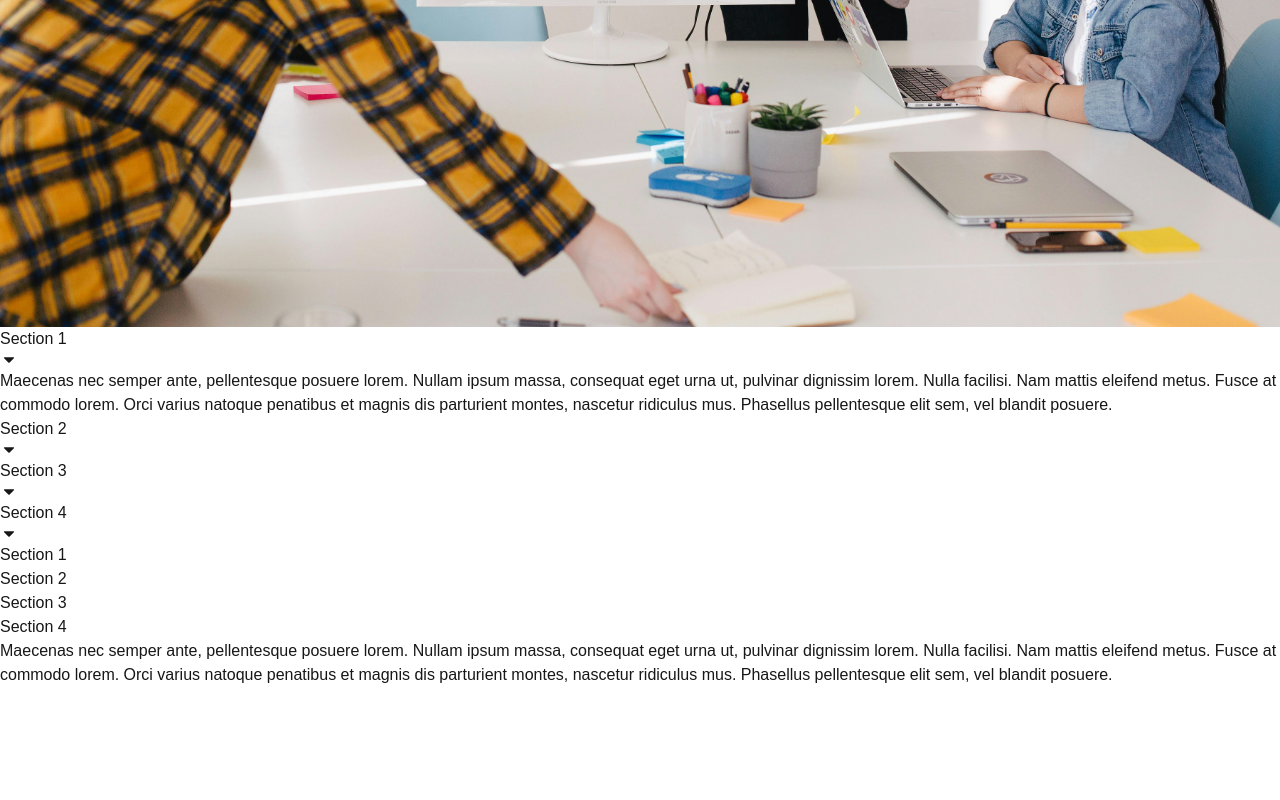
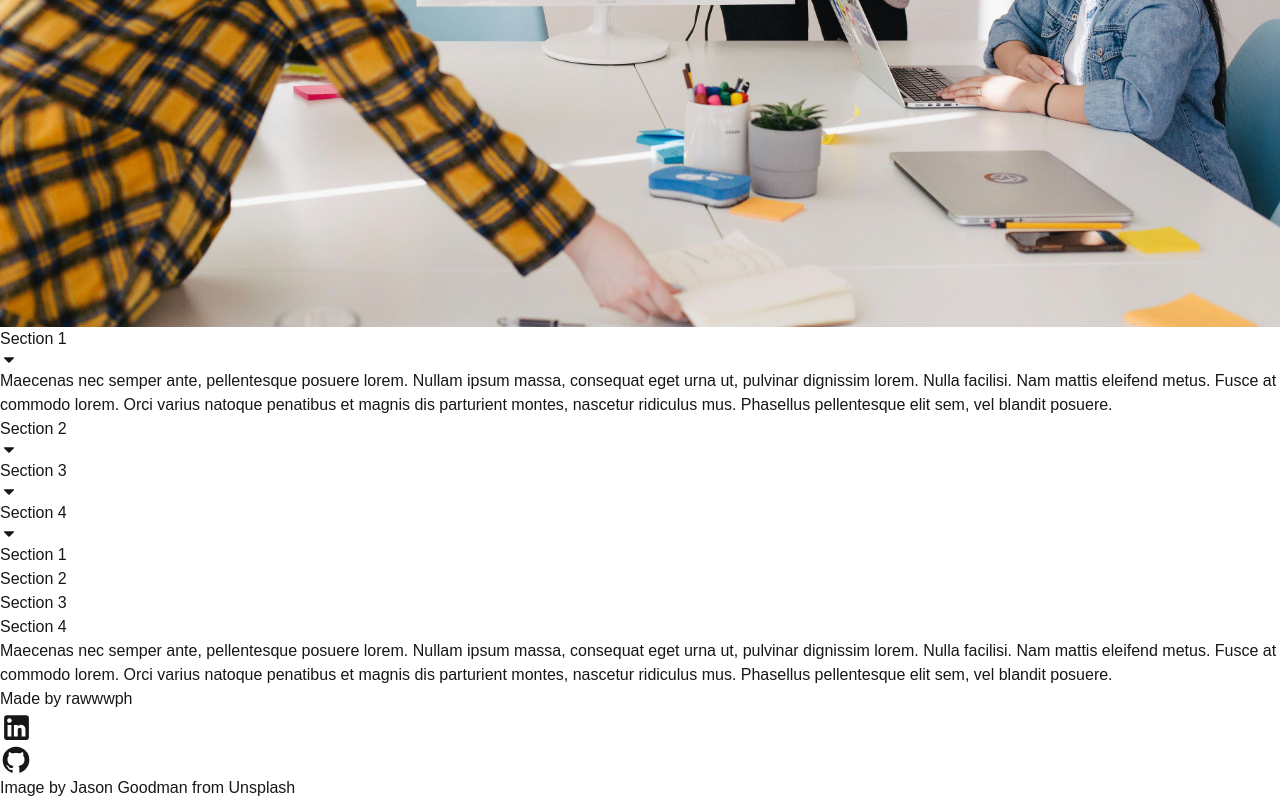
Before and after one commit to raphroncal/tab-accordion, a Next.js app: page / in a window 1280 px wide. Shown: the part 646-1446 px from the top of the page. Before the commit the page ends 1333 px from the top, so only its background shows below. Built offline with nearby package versions, Linux system fonts and the light colour scheme.

Commit message:
[Footer] Implemented

```diff
--- a/src/app/page.tsx
+++ b/src/app/page.tsx
@@ -1,6 +1,7 @@
 "use client";
 
 import Accordion from "@/components/Accordion";
+import Footer from "@/components/Footer";
 import NavBar from "@/components/NavBar";
 import {useEffect, useState} from "react";
 
@@ -122,6 +123,7 @@ export default function Home() {
           </div>
         </div>
       </div>
+      <Footer />
     </div>
   );
 }
--- /dev/null
+++ b/src/components/Footer.tsx
@@ -0,0 +1,63 @@
+import Link from "next/link";
+
+const Footer: React.FC = () => {
+  return (
+    <div className="px-8 pt-8 pb-32 border-t space-y-10">
+      <div>
+        <p>Made by rawwwph</p>
+        <ul className="flex flex-row">
+          <li>
+            <Link
+              href="https://github.com/raphroncal"
+              rel="noopener noreferrer"
+              target="_blank"
+            >
+              <svg
+                xmlns="http://www.w3.org/2000/svg"
+                width="33"
+                height="33"
+                viewBox="0 0 24 24"
+              >
+                <path
+                  fill="currentColor"
+                  d="M19 3a2 2 0 0 1 2 2v14a2 2 0 0 1-2 2H5a2 2 0 0 1-2-2V5a2 2 0 0 1 2-2zm-.5 15.5v-5.3a3.26 3.26 0 0 0-3.26-3.26c-.85 0-1.84.52-2.32 1.3v-1.11h-2.79v8.37h2.79v-4.93c0-.77.62-1.4 1.39-1.4a1.4 1.4 0 0 1 1.4 1.4v4.93zM6.88 8.56a1.68 1.68 0 0 0 1.68-1.68c0-.93-.75-1.69-1.68-1.69a1.69 1.69 0 0 0-1.69 1.69c0 .93.76 1.68 1.69 1.68m1.39 9.94v-8.37H5.5v8.37z"
+                />
+              </svg>
+            </Link>
+          </li>
+          <li>
+            <Link
+              href="https://www.linkedin.com/in/raphael-roncal-6a5384168/"
+              rel="noopener noreferrer"
+              target="_blank"
+            >
+              <svg
+                xmlns="http://www.w3.org/2000/svg"
+                width="32"
+                height="32"
+                viewBox="0 0 24 24"
+              >
+                <path
+                  fill="currentColor"
+                  d="M12 2A10 10 0 0 0 2 12c0 4.42 2.87 8.17 6.84 9.5c.5.08.66-.23.66-.5v-1.69c-2.77.6-3.36-1.34-3.36-1.34c-.46-1.16-1.11-1.47-1.11-1.47c-.91-.62.07-.6.07-.6c1 .07 1.53 1.03 1.53 1.03c.87 1.52 2.34 1.07 2.91.83c.09-.65.35-1.09.63-1.34c-2.22-.25-4.55-1.11-4.55-4.92c0-1.11.38-2 1.03-2.71c-.1-.25-.45-1.29.1-2.64c0 0 .84-.27 2.75 1.02c.79-.22 1.65-.33 2.5-.33s1.71.11 2.5.33c1.91-1.29 2.75-1.02 2.75-1.02c.55 1.35.2 2.39.1 2.64c.65.71 1.03 1.6 1.03 2.71c0 3.82-2.34 4.66-4.57 4.91c.36.31.69.92.69 1.85V21c0 .27.16.59.67.5C19.14 20.16 22 16.42 22 12A10 10 0 0 0 12 2"
+                />
+              </svg>
+            </Link>
+          </li>
+        </ul>
+      </div>
+      <div>
+        <Link
+          href="https://unsplash.com/photos/man-standing-behind-flat-screen-computer-monitor-bzqU01v-G54"
+          rel="noopener noreferrer"
+          target="_blank"
+          className="underline"
+        >
+          Image by Jason Goodman from Unsplash
+        </Link>
+      </div>
+    </div>
+  );
+};
+
+export default Footer;
```
